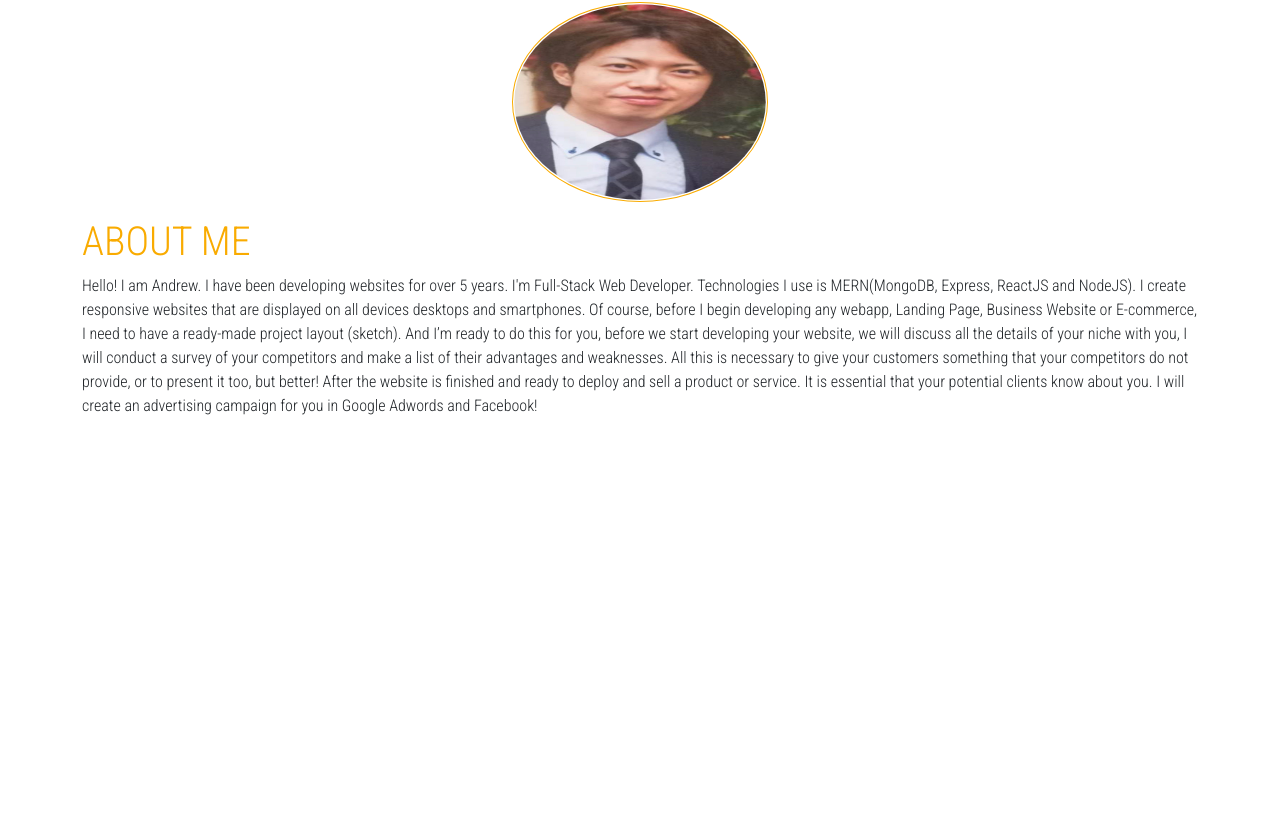
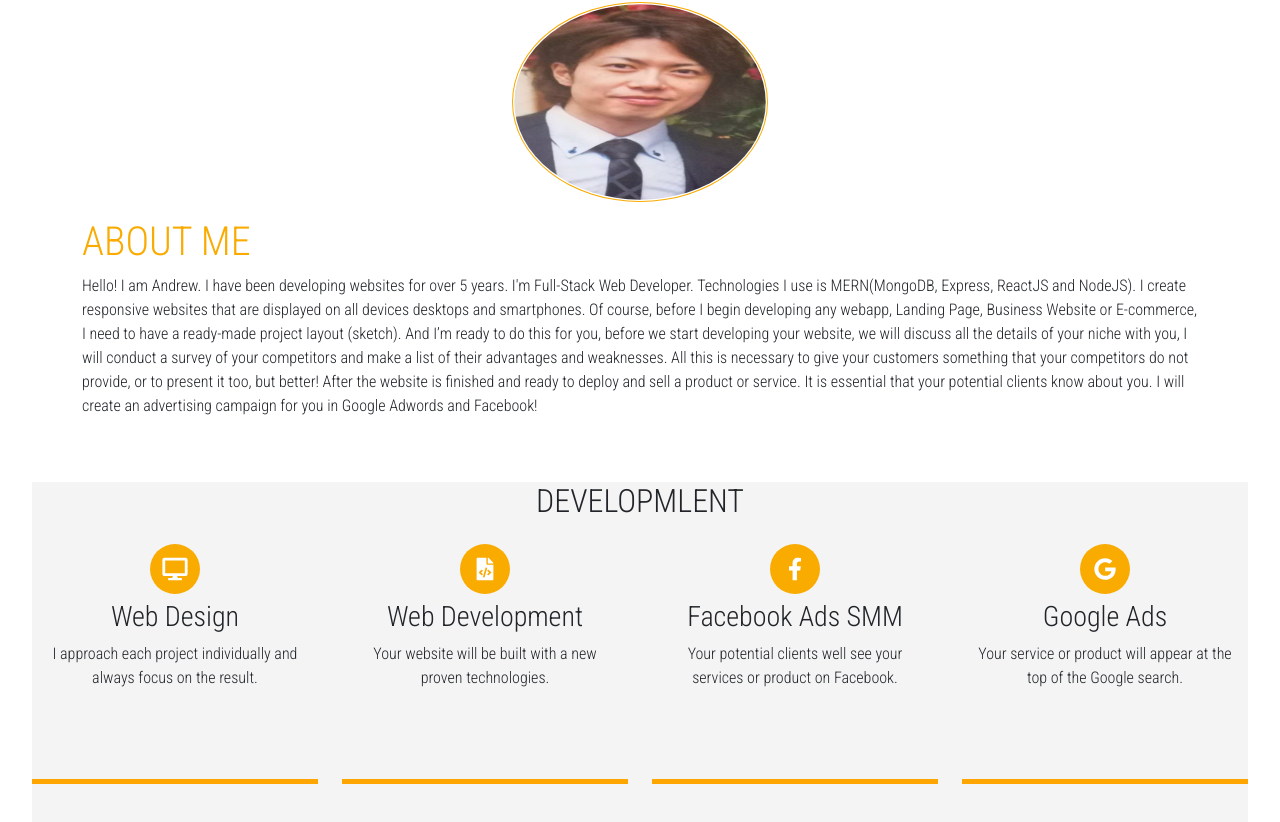
Before and after one commit to KoroCatty/react_works, a React (Create React App) app: page / in a window 1280 px wide. Shown: the part 878-1700 px from the top of the page. Before the commit the page ends 1360 px from the top, so only its background shows below. Built offline with nearby package versions, Linux system fonts and the light colour scheme.

Commit message:
Services Completed

```diff
--- a/package.json
+++ b/package.json
@@ -4,6 +4,7 @@
   "private": true,
   "dependencies": {
     "@fortawesome/fontawesome-svg-core": "^1.2.36",
+    "@fortawesome/free-brands-svg-icons": "^5.15.4",
     "@fortawesome/free-solid-svg-icons": "^5.15.4",
     "@fortawesome/react-fontawesome": "^0.1.16",
     "@testing-library/jest-dom": "^5.16.1",
--- a/src/App.js
+++ b/src/App.js
@@ -6,6 +6,7 @@
 import { Header } from "./components/Header";
 import { AboutMe } from "./components/AboutMe";
 import { ParticleBg } from "./components/ParticleBg";
+import { Services } from "./components/Services";
 
 // "react-particles-js": "^3.6.0",
 
@@ -21,6 +22,7 @@
       <Navbar />
       <Header />
       <AboutMe />
+      <Services />
     </>
 
 
--- a/src/App.scss
+++ b/src/App.scss
@@ -2,6 +2,7 @@
 
 :root {
   --primary-white: #fff;
+  --primary-light-grey: #f4f4f4;
   --primary-orange: #f9ab00;
   --primary-dark: rgba(255, 255, 255, 0);
   --primary-red: #ef4035;
@@ -170,3 +171,67 @@
   color: var(--primary-orange);
   text-transform: uppercase;
 }
+
+// Services -------------------------
+.services {
+  width:95vw;
+margin:auto;
+text-align: center;
+padding-bottom: 2rem;
+background-color: var(--primary-light-grey);
+&__title {
+  // color: var(--primary-dark);
+  text-transform: uppercase;
+  }
+}
+
+.circleIconBg {
+  position: relative;
+  margin: 0.375rem auto;//真ん中寄せ
+  background-color: var(--primary-orange);
+  border-radius:  50%;
+  width:3.125rem;
+  height: 3.125rem;
+}
+
+.circleIcon {
+font-size:1.4rem;
+color: var(--primary-white);
+position: absolute;
+top:50%;
+left:50%;
+transform: translate(-50%, -50%);
+}
+
+.servicesContainer__rowBox {
+  height: 16rem;
+  border-bottom: 0.3125rem solid orange;
+  padding: 0.625rem;
+  margin-bottom: 1.875rem;
+  // background-color: lightgreen;
+}
+.servicesContainer__rowBox:hover {
+  background: var(--primary-orange);
+  border-bottom: 0.3125rem solid var(--primary-dark);
+  transition: all 0.3s ease-in-out;
+}
+
+
+.servicesContainer__rowBox:hover .circleIconBg {
+  background-color:white;
+  transition: all 0.3s ease-in-out;
+}
+.servicesContainer__rowBox:hover .circleIcon {
+  color:black;
+  transition: all 0.3s ease-in-out;
+}
+.servicesContainer__rowBox:hover .servicesContainer__rowBox--title
+ {
+  color:white;
+  transition: all 0.3s ease-in-out;
+}
+.servicesContainer__rowBox:hover .servicesContainer__rowBox--text
+ {
+  color:white;
+  transition: all 0.3s ease-in-out;
+}
--- /dev/null
+++ b/src/components/Services.jsx
@@ -0,0 +1,72 @@
+import React from 'react';
+import { FontAwesomeIcon } from '@fortawesome/react-fontawesome'
+import { faFacebookF, faGoogle } from '@fortawesome/free-brands-svg-icons';
+import { faDesktop, faFileCode } from '@fortawesome/free-solid-svg-icons';
+
+export const Services = () => {
+  return (
+
+    <div className="services">
+      <h2 className="services__title">Developmlent</h2>
+        <div className="servicesContainer">
+          <div className="row servicesContainer__row">
+
+            {/* 1 */}
+            <div className="col-md-3 col-sm-6">
+              <div className="servicesContainer__rowBox">
+                <div className="circleIconBg">
+                  <FontAwesomeIcon className="circleIcon" icon={faDesktop} size="2x" />
+                </div>
+                <h3 className="servicesContainer__rowBox--title">Web Design</h3>
+                <p className="servicesContainer__rowBox--text">
+                  I approach each project individually and always focus on the result.
+                </p>
+              </div>
+            </div>
+
+            {/* 2 */}
+            <div className="col-md-3 col-sm-6">
+              <div className="servicesContainer__rowBox">
+              <div className="circleIconBg">
+                  <FontAwesomeIcon className="circleIcon" icon={faFileCode} size="2x" />
+                </div>
+                <h3 className="servicesContainer__rowBox--title">Web Development</h3>
+                <p className="servicesContainer__rowBox--text">
+                  Your website will be built with a new proven technologies.
+                </p>
+              </div>
+            </div>
+
+            {/* 3 */}
+            <div className="col-md-3 col-sm-6">
+              <div className="servicesContainer__rowBox">
+              <div className="circleIconBg">
+                  <FontAwesomeIcon className="circleIcon" icon={faFacebookF} size="2x" />
+                </div>
+                <h3 className="servicesContainer__rowBox--title">Facebook Ads SMM</h3>
+                <p className="servicesContainer__rowBox--text">
+                  Your potential clients well see your services or product on Facebook.
+                </p>
+              </div>
+            </div>
+
+            {/* 4 */}
+            <div className="col-md-3 col-sm-6">
+              <div className="servicesContainer__rowBox">
+              <div className="circleIconBg">
+                  <FontAwesomeIcon className="circleIcon" icon={faGoogle} size="2x" />
+                </div>
+                <h3 className="servicesContainer__rowBox--title">Google Ads</h3>
+                <p className="servicesContainer__rowBox--text">
+                  Your service or product will appear at the top of the Google search.
+                </p>
+              </div>
+            </div>
+
+          </div>
+        </div>
+    </div>
+  )
+}
+
+export default Services
```
Also changed, not shown: 1 other file (tests, documents, lock files or other folders).
